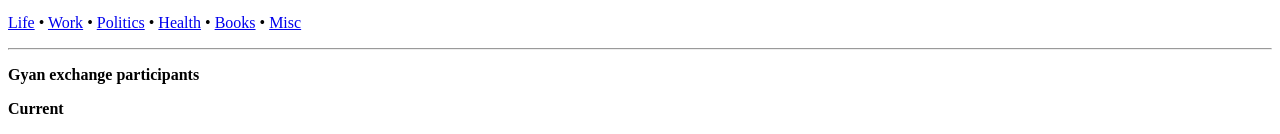
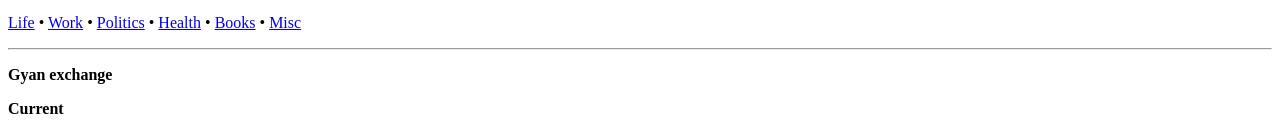
Before and after one commit to peeyushr/givegyan.com, a plain HTML site: page index.html in a window 1280 px wide. Shown: the part 152-286 px from the top of the page. Drawn offline with Linux system fonts and the light colour scheme.

Commit message:
fixed header

```diff
--- a/index.html
+++ b/index.html
@@ -24,7 +24,7 @@
 
     <hr>
 
-    <p><b>Gyan exchange participants</b></p>
+    <p><b>Gyan exchange</b></p>
 
     <p><b>Current</b></p>
     <p>
```
